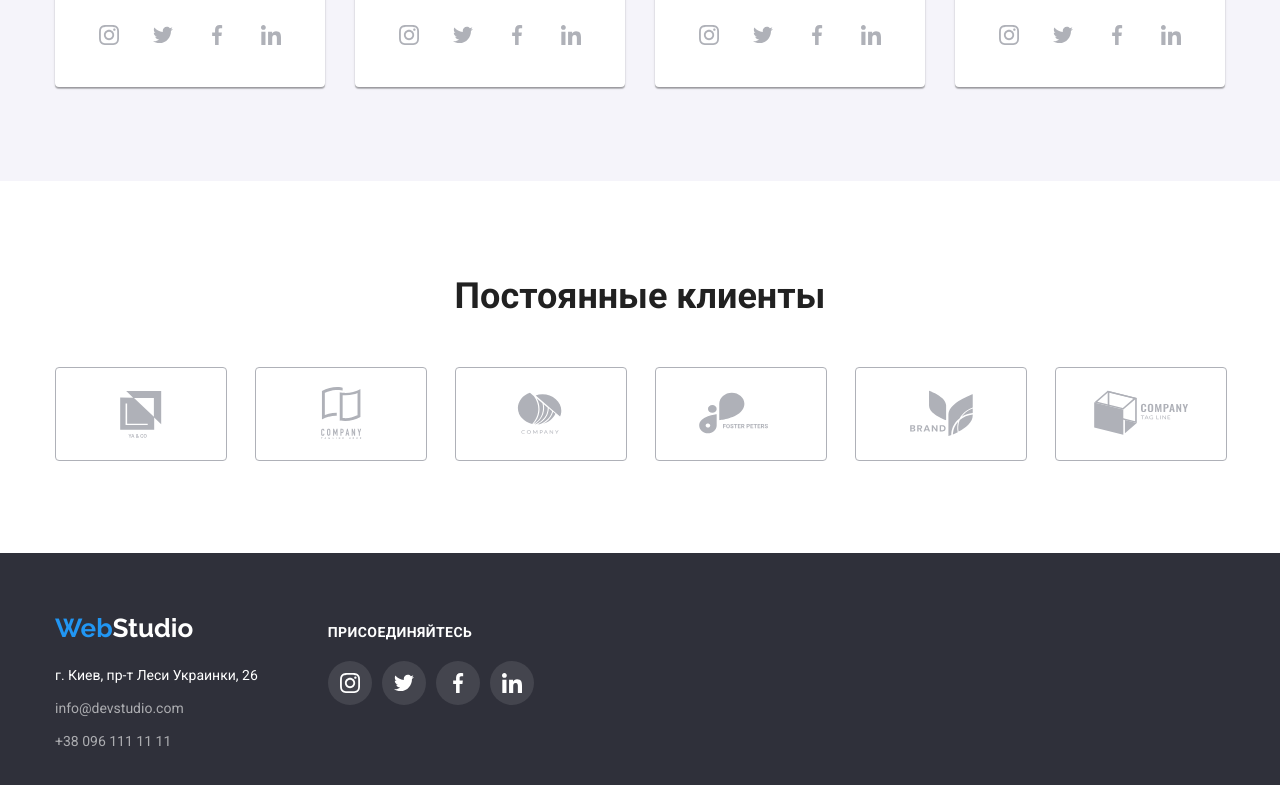
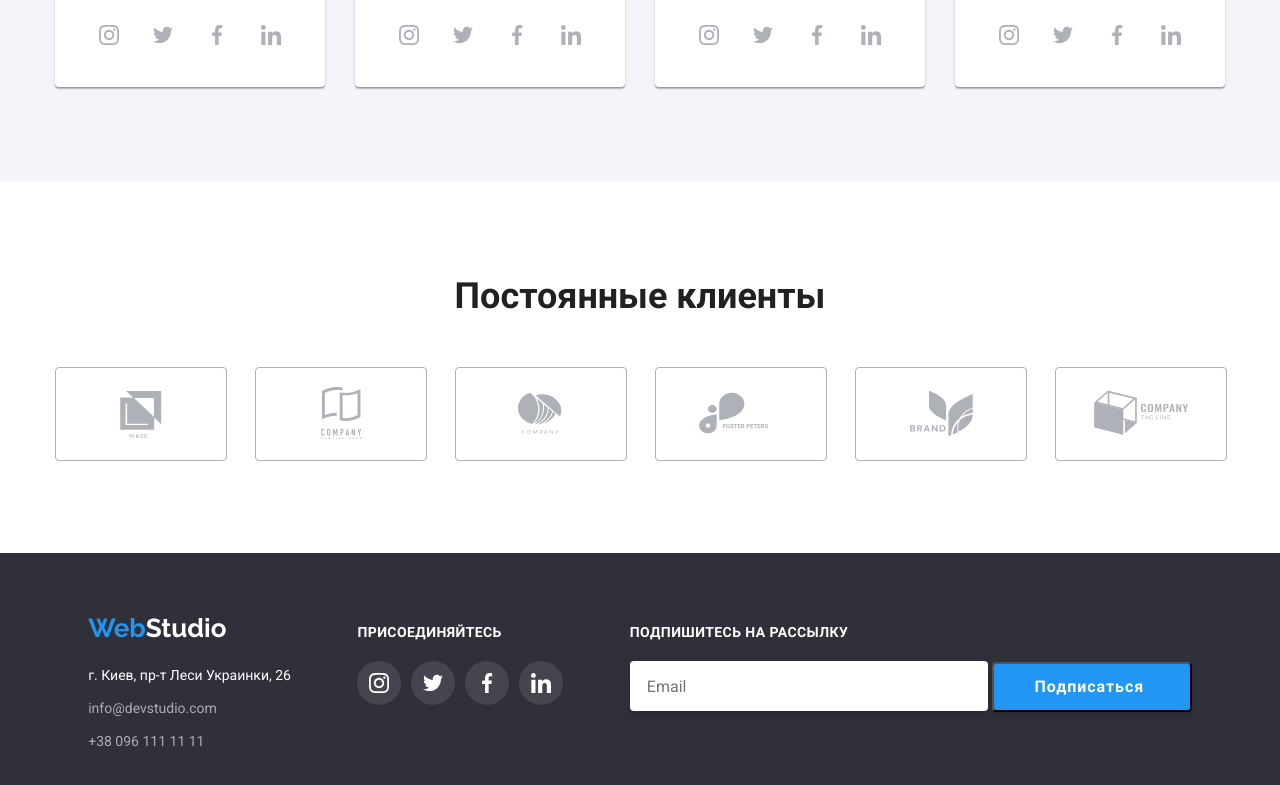
Before and after one commit to chetkiy777/goit-markup-hw-06, a website: page index.html in a window 1280 px wide. Shown: the part 2128-2913 px from the top of the page. Drawn offline with Linux system fonts and the light colour scheme.

Commit message:
add subscribe-form to footer
and begin create order-form

```diff
--- a/css/style.css
+++ b/css/style.css
@@ -94,11 +94,15 @@ h2 {
   position: absolute;
   top: 50%;
   left: 50%;
-  transform: translate(-50%, -50%);
-  /* z-index: 2; */
 
   height: 581px;
   width: 528px;
+  display: flex;
+  flex-direction: column;
+  align-items: center;
+  padding: 40px;
+
+  transform: translate(-50%, -50%);
 
   box-shadow: 0px 1px 3px rgba(0, 0, 0, 0.12), 0px 1px 1px rgba(0, 0, 0, 0.14),
     0px 2px 1px rgba(0, 0, 0, 0.2);
@@ -686,11 +690,12 @@ h2 {
 .inline {
   display: flex;
   align-items: baseline;
+  justify-content: space-around;
 }
 
-.footer-info {
+/* .footer-info {
   margin-right: 70px;
-}
+} */
 
 .welcome {
   display: inline-block;
@@ -727,3 +732,38 @@ h2 {
 .welcome-link:hover {
   background-color: var(--accent-color);
 }
+
+.subscribe-title {
+  font-weight: bold;
+  font-size: 14px;
+  line-height: 1.14;
+  letter-spacing: 0.03em;
+  text-transform: uppercase;
+  color: #ffffff;
+
+  padding-bottom: 20px;
+}
+
+.subscribe-input {
+  height: 50px;
+  width: 358px;
+  border: 1px solid rgba(255, 255, 255, 0.3);
+  filter: drop-shadow(0px 4px 4px rgba(0, 0, 0, 0.15));
+  border-radius: 4px;
+  padding: 15px 0 15px 16px;
+}
+
+.subscribe-btn {
+  height: 50px;
+  width: 200px;
+  background-color: var(--accent-color);
+  box-shadow: 0px 4px 4px rgba(0, 0, 0, 0.15);
+  border-radius: 4px;
+
+  text-align: center;
+  font-weight: bold;
+  font-size: 16px;
+  line-height: 30px;
+  letter-spacing: 0.06em;
+  color: var(--main-white-color);
+}
--- a/index.html
+++ b/index.html
@@ -391,6 +391,15 @@
                         </li>
                     </ul>
                 </div>
+                <div class="subscribe">
+                    <p class="subscribe-title">Подпишитесь на рассылку</p>
+                    <form name="subscribe-form">
+                        <input class="subscribe-input" type="email" placeholder="Email">
+                        <button class="subscribe-btn" type="submit">Подписаться
+                            <img/>
+                        </button>
+                    </form>
+                </div>
             </div>
 
         </footer>
```
